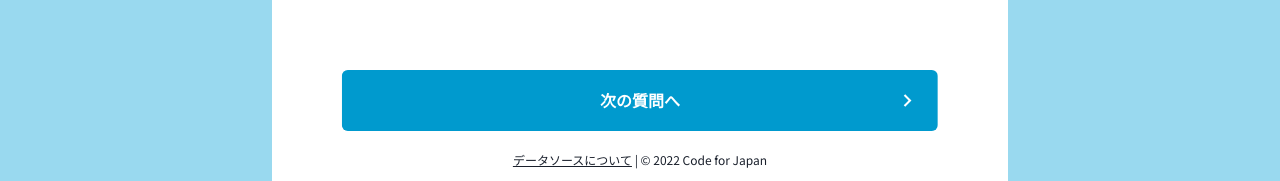
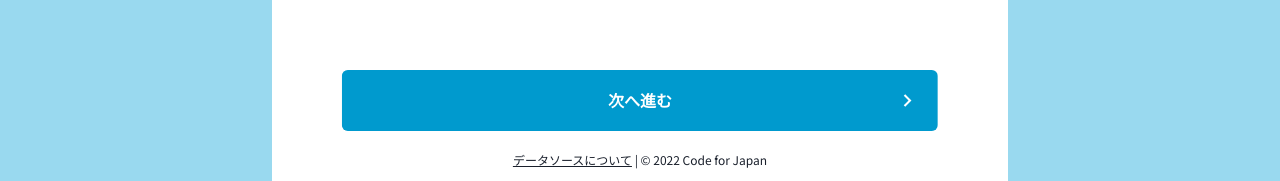
Before and after one commit to codeforjapan/JibungotoPlanet, a Next.js app: page /category/mobility/questions/mq1 in a window 1280 px wide. Shown: the part 611-792 px from the top of the page. Built offline with nearby package versions, Linux system fonts and the light colour scheme; no server answers.

Commit message:
fix: #139

```diff
--- a/components/molecules/questions/Form.tsx
+++ b/components/molecules/questions/Form.tsx
@@ -269,7 +269,7 @@ const QuestionForm: FC<Props> = ({ questionPage }) => {
             margin="0 auto 20px"
             isLoading={isSubmitting}
           >
-            次の質問へ
+            次へ進む
           </BasicButton>
 
           {questionPage.skipToPageUid && (
```
